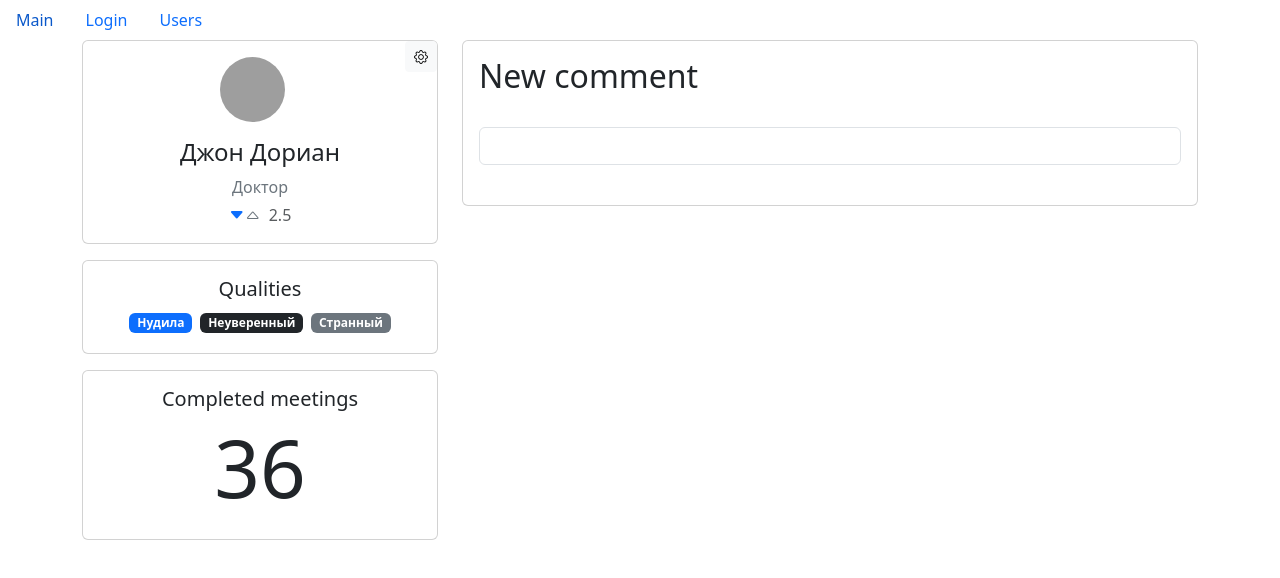
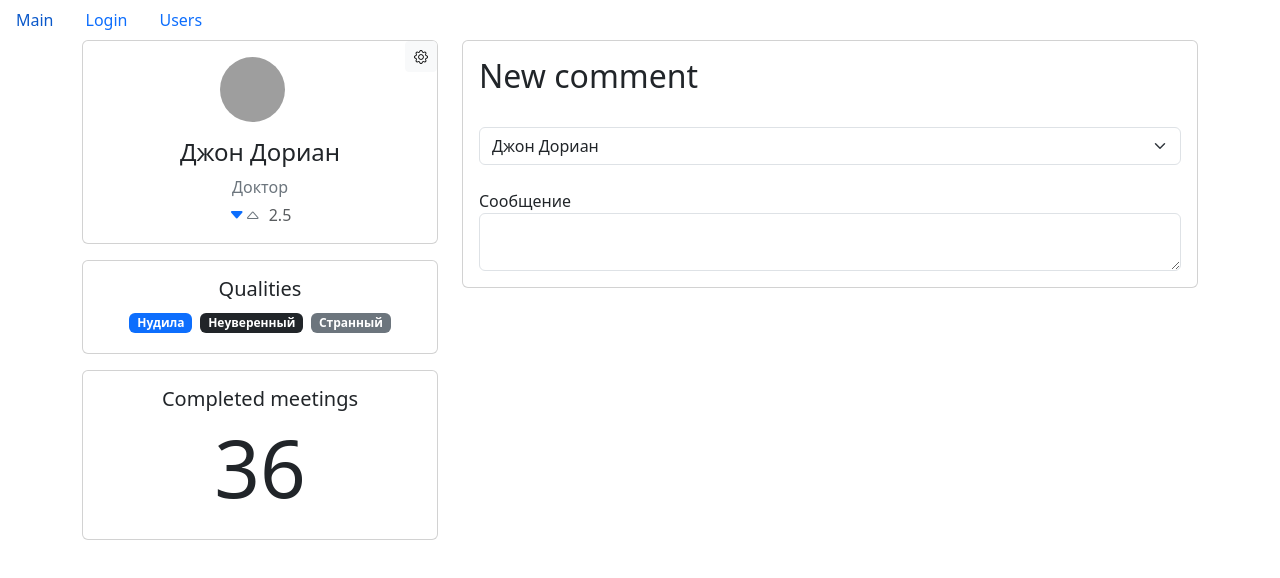
Before and after one commit to loading-test/fast-company, a React (Create React App) app: page /users/67rdca3eeb7f6fgeed471815 in a window 1280 px wide. Shown: the top 578 px of the page. Built offline with nearby package versions, Linux system fonts and the light colour scheme; grey boxes are pictures that could not be loaded.

Commit message:
add \textaria

```diff
--- a/src/components/common/form/selectField.jsx
+++ b/src/components/common/form/selectField.jsx
@@ -3,6 +3,7 @@ import PropTypes from "prop-types";
 
 const SelectField = ({
   label,
+  name,
   value,
   onChange,
   defaultOption,
@@ -13,7 +14,7 @@ const SelectField = ({
     onChange({ name: target.name, value: target.value });
   };
   const getInputClasses = () => {
-    return "form-control" + (error ? " is-invalid" : "");
+    return "form-select" + (error ? " is-invalid" : "");
   };
 
   const optionsArray =
@@ -32,7 +33,7 @@ const SelectField = ({
       <select
         className={getInputClasses()}
         id="validationCustom04"
-        name="profession"
+        name={name}
         value={value}
         onChange={handleChange}
       >
@@ -53,6 +54,7 @@ const SelectField = ({
 
 SelectField.propTypes = {
   defaultOption: PropTypes.string,
+  names: PropTypes.string,
   label: PropTypes.string,
   value: PropTypes.string,
   onChange: PropTypes.func,
--- a/src/components/page/userPage/newCommentList.jsx
+++ b/src/components/page/userPage/newCommentList.jsx
@@ -1,6 +1,7 @@
 import React, { useEffect, useState } from "react";
 import SelectField from "../../common/form/selectField";
 import api from "../../../api";
+import MeetingsCard from "./meetingsCard";
 
 const NewCommentList = () => {
   const [users, setUsers] = useState();
@@ -9,11 +10,31 @@ const NewCommentList = () => {
     api.users.fetchAll().then((data) => setUsers(data));
   }, []);
 
+  const handleChange = (target) => {
+    console.log(target.name, target.value);
+    setUsers((prevState) => ({
+      ...prevState,
+      [target.name]: target.value,
+    }));
+  };
+
   return (
     <div className="card mb-3">
       <div className="card-body ">
         <h2>New comment</h2>
-        <SelectField />
+        <SelectField
+          defaultOption="Выберите пользователя"
+          options={users}
+          onChange={handleChange}
+        />
+        <label htmlFor="textaria">Сообщение</label>
+        <div className="form-floating">
+          <textarea
+            className="form-control"
+            id="floatingTextarea2"
+            rows="3"
+          ></textarea>
+        </div>
       </div>
     </div>
   );
--- a/src/components/usersTable.jsx
+++ b/src/components/usersTable.jsx
@@ -12,6 +12,7 @@ const UserTable = ({
   onToggleBookMark,
   onDelete,
 }) => {
+
   const columns = {
     name: {
       path: "name",
```
